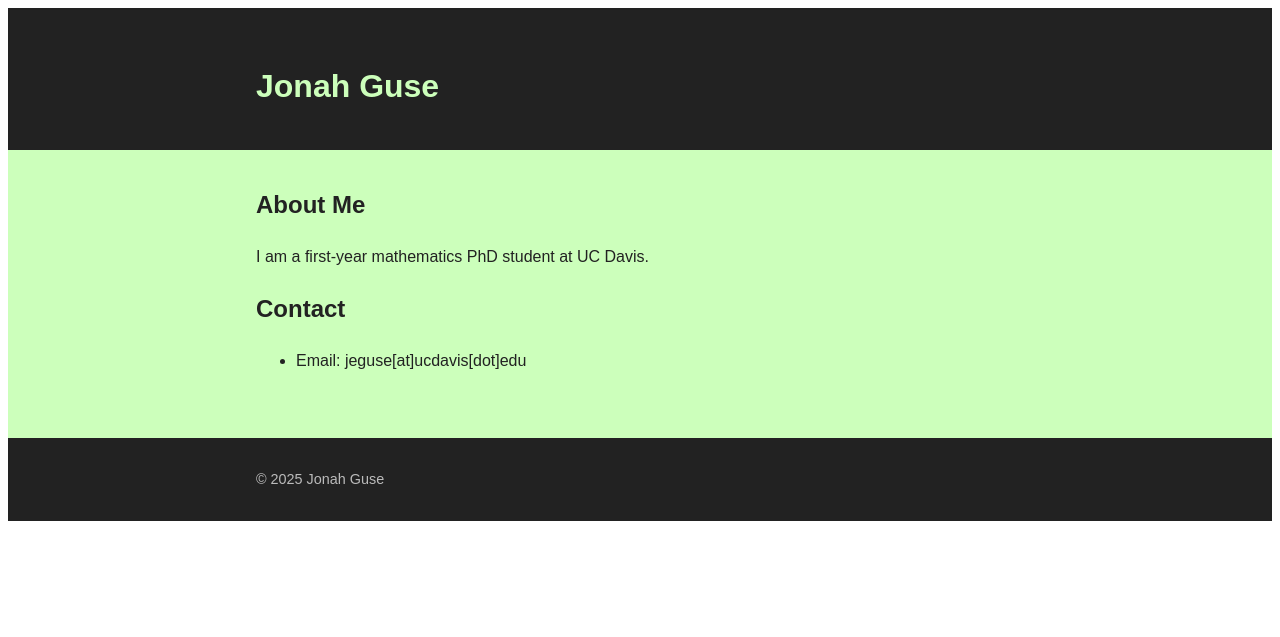
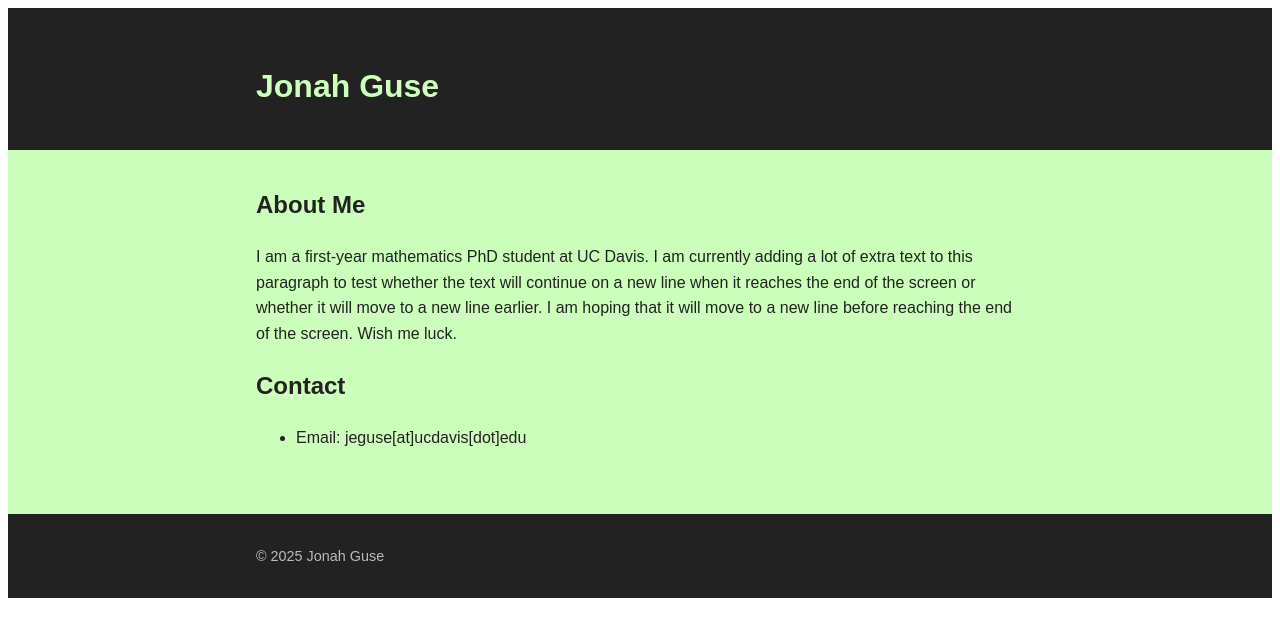
Before and after one commit to jeguse/jeguse.github.io, a Jekyll site: the page built from index.md, in a window 1280 px wide. Shown: the top 637 px of the page. Built offline with Jekyll 4.4.1, drawn with Linux system fonts in a browser that asks for light colours.

Commit message:
Update index.md

```diff
--- a/index.md
+++ b/index.md
@@ -5,7 +5,7 @@ layout: default
 
 ## About Me
 
-I am a first-year mathematics PhD student at UC Davis.
+I am a first-year mathematics PhD student at UC Davis. I am currently adding a lot of extra text to this paragraph to test whether the text will continue on a new line when it reaches the end of the screen or whether it will move to a new line earlier. I am hoping that it will move to a new line before reaching the end of the screen. Wish me luck.
 
 ## Contact
 
```
